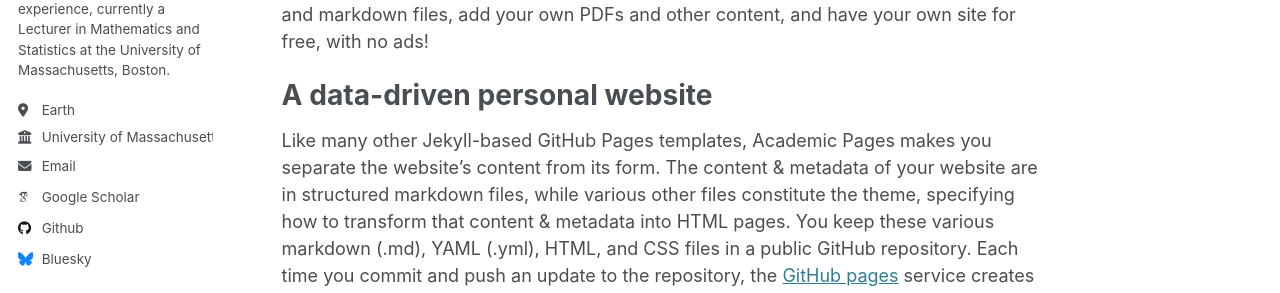
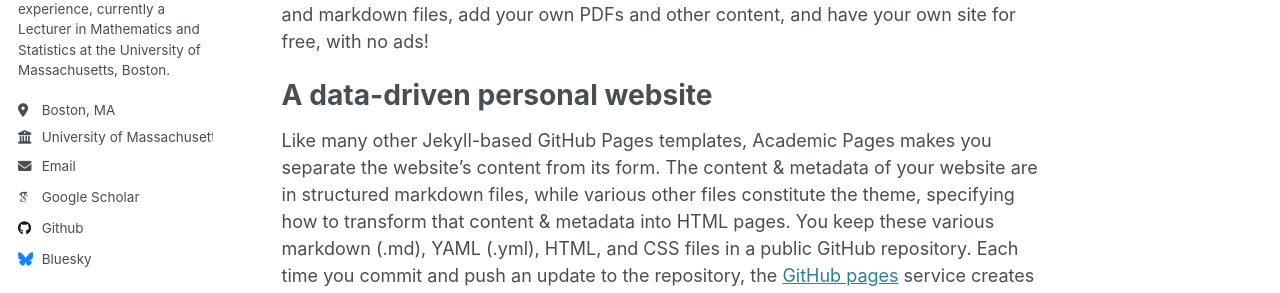
Before and after one commit to sankhauri/Sankhadip, a Jekyll site: the page built from _pages/about.md, in a window 1280 px wide. Shown: the part 364-657 px from the top of the page. Built offline with Jekyll 4.4.1, drawn with Linux system fonts in a browser that asks for light colours; some web fonts are replaced.

Commit message:
Update _config.yml

```diff
--- a/_config.yml
+++ b/_config.yml
@@ -25,7 +25,7 @@ author:
   name             : "Sankhadip Roy"
   pronouns         : # example: "she/her"
   bio              : "Data Scientist and Educator with over a decade of experience, currently a Lecturer in Mathematics and Statistics at the University of Massachusetts, Boston."
-  location         : "Earth"
+  location         : "Boston, MA"
   employer         : "University of Massachusetts Boston"
   uri              : # URL
   email            : "sankhadip.roy@umb.edu"
```
